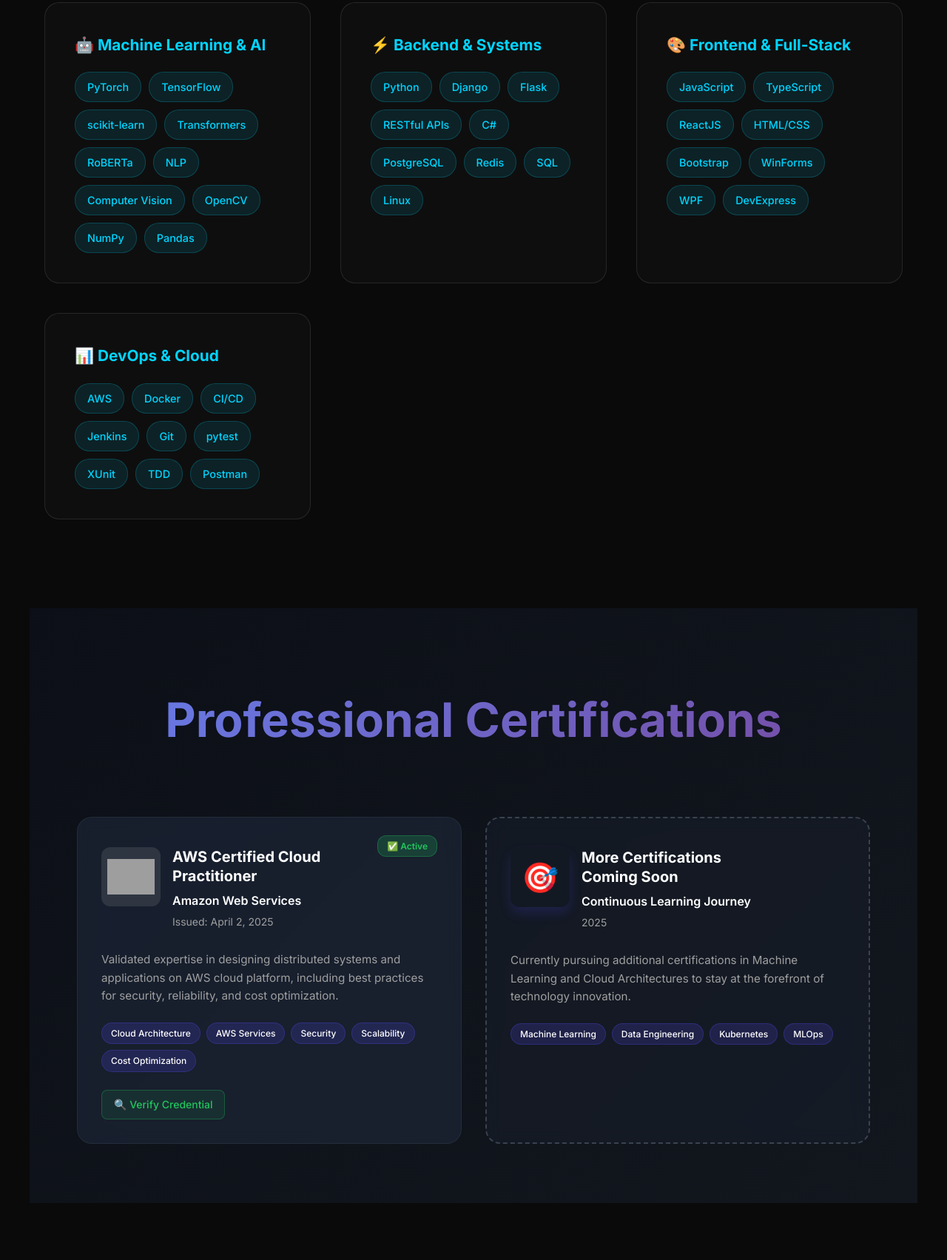
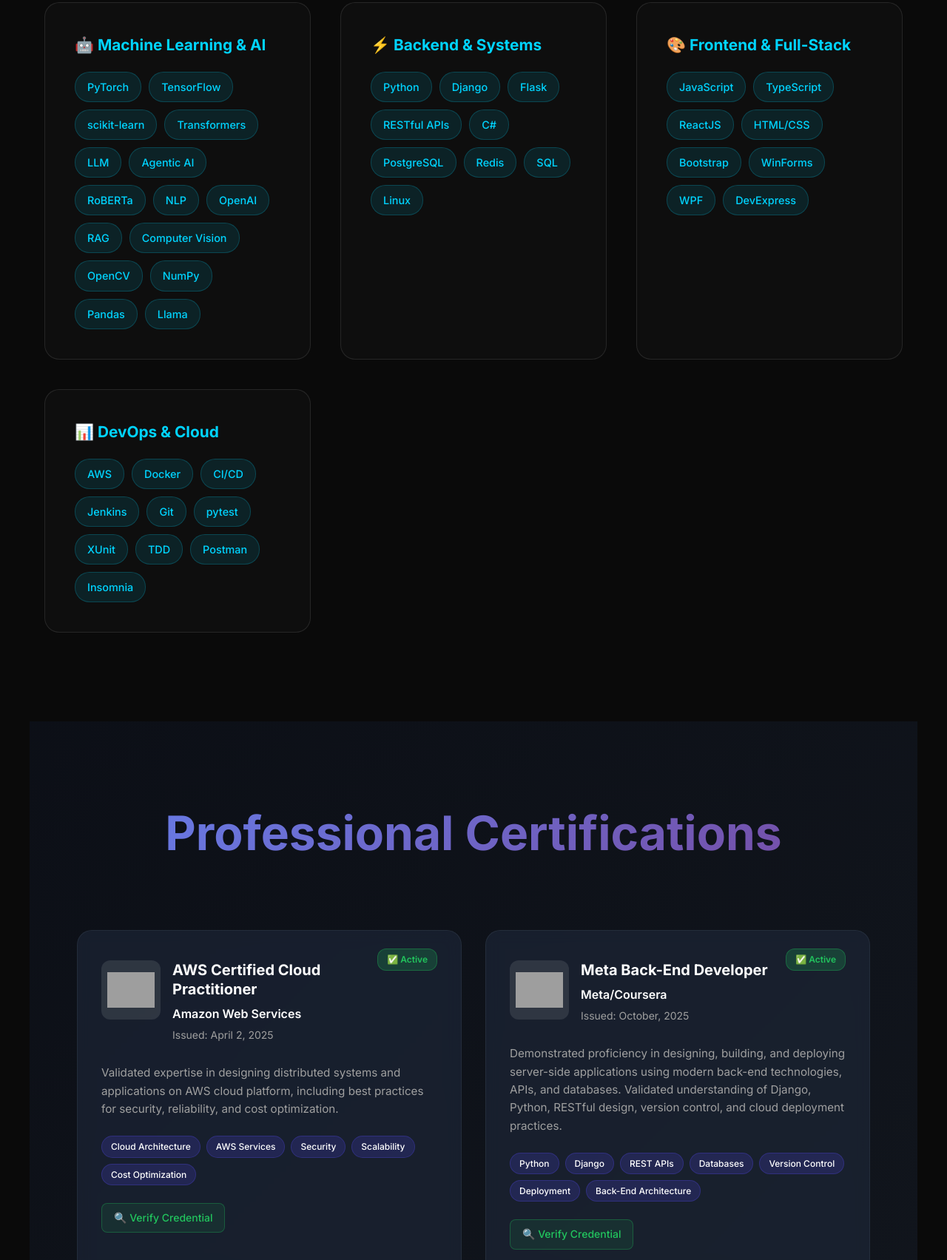
Before and after one commit to Arpita31/arpita31.github.io, an Astro site: page / in a window 1280 px wide. Shown: the part 2427-4130 px from the top of the page at 74% size. Built offline with nearby package versions, Linux system fonts and the light colour scheme; Astro itself is replaced by a stand-in of ours; no server answers; grey boxes are pictures that could not be loaded.

Commit message:
added meta backend certification and new Agentic project with skills update

```diff
--- a/src/pages/index.astro
+++ b/src/pages/index.astro
@@ -36,6 +36,18 @@ const certifications = [
         verifyLink: "https://www.credly.com/badges/d2591542-5127-431b-be93-483dfd96a993/", // Update with actual verification link
         skills: ["Cloud Architecture", "AWS Services", "Security", "Scalability", "Cost Optimization"],
         status: "active" // or "expired" if it needs renewal
+  },
+  {
+        title: "Meta Back-End Developer",
+        issuer: "Meta/Coursera",
+        date: "October, 2025", // Update with your actual completion date
+        // credentialId: "YOUR_CREDENTIAL_ID", // Optional: add if available
+        description: "Demonstrated proficiency in designing, building, and deploying server-side applications using modern back-end technologies, APIs, and databases. Validated understanding of Django, Python, RESTful design, version control, and cloud deployment practices.",
+        icon: `${baseUrl}/meta-backend-cert.png`, // Add Meta certification badge image
+        iconEmoji: "💻",
+        verifyLink: "https://coursera.org/share/edc6e689adcc2b82b8598bb1028d4c3e", // Replace with your actual verification link
+        skills: ["Python", "Django", "REST APIs", "Databases", "Version Control", "Deployment", "Back-End Architecture"],
+        status: "active"
     }
   // Add more certifications here as you earn them
   // {
@@ -210,12 +222,17 @@ const projects = [
                     <span class="skill-tag">TensorFlow</span>
                     <span class="skill-tag">scikit-learn</span>
                     <span class="skill-tag">Transformers</span>
+                    <span class="skill-tag">LLM</span>
+                    <span class="skill-tag">Agentic AI</span>
                     <span class="skill-tag">RoBERTa</span>
                     <span class="skill-tag">NLP</span>
+                    <span class="skill-tag">OpenAI</span>
+                    <span class="skill-tag">RAG</span>
                     <span class="skill-tag">Computer Vision</span>
                     <span class="skill-tag">OpenCV</span>
                     <span class="skill-tag">NumPy</span>
                     <span class="skill-tag">Pandas</span>
+                    <span class="skill-tag">Llama</span>
                 </div>
             </div>
             <div class="skill-category">
@@ -257,6 +274,7 @@ const projects = [
                     <span class="skill-tag">XUnit</span>
                     <span class="skill-tag">TDD</span>
                     <span class="skill-tag">Postman</span>
+                    <span class="skill-tag">Insomnia</span>
                 </div>
             </div>
         </div>
```
Also changed, not shown: public/meta-backend-cert.png (added). Lines whose indentation alone changed are shown as unchanged.
